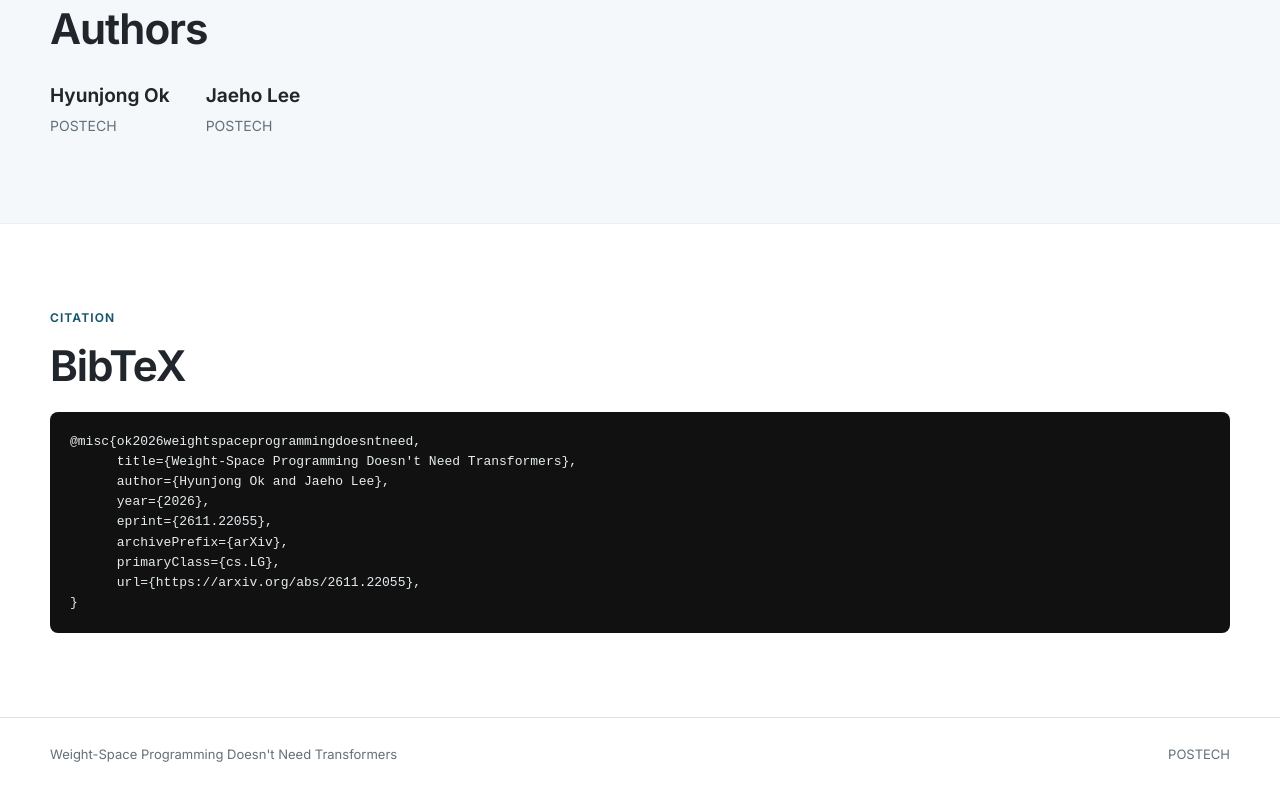
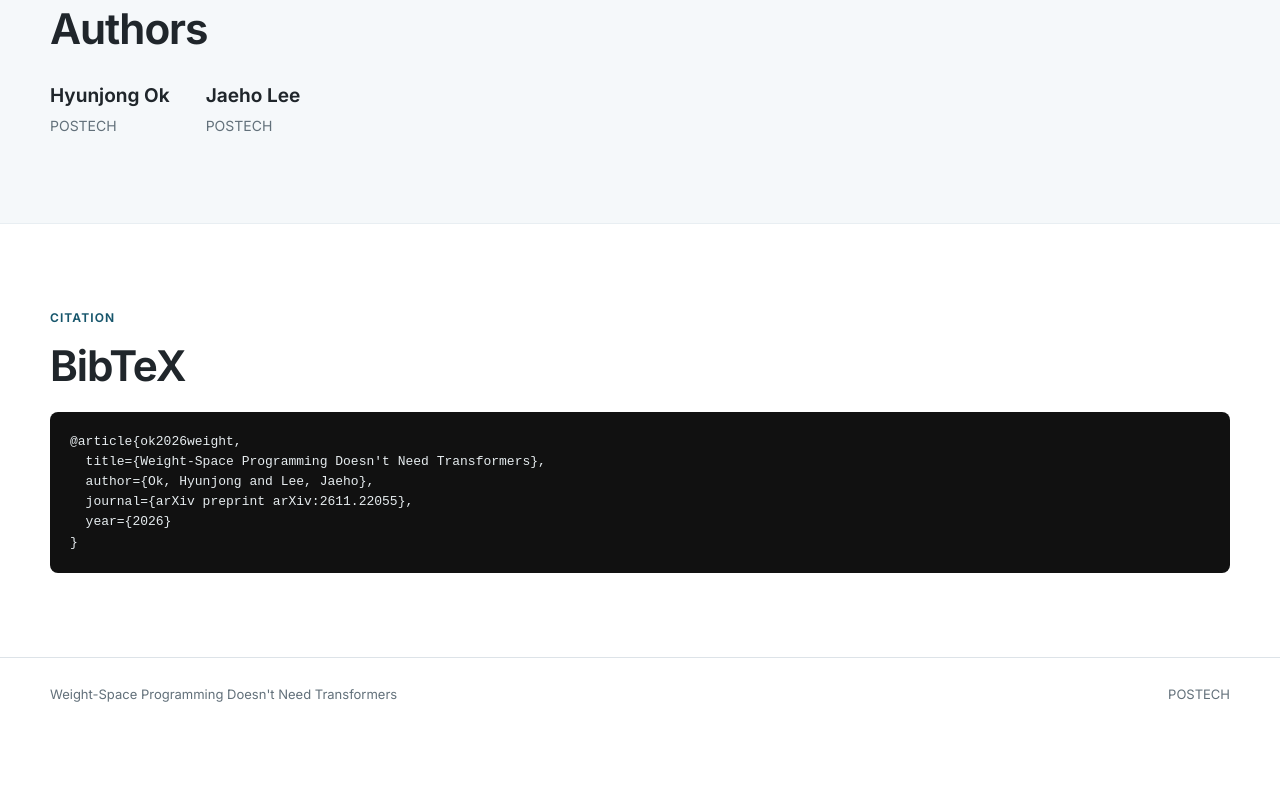
Before and after one commit to wsp-no-transformer/wsp-no-transformer.github.io, a plain HTML site: page index.html in a window 1280 px wide. Shown: the part 8209-9009 px from the top of the page. After the commit the page ends 8954 px from the top, so only its background shows below. Drawn offline with Linux system fonts and the light colour scheme.

Commit message:
Citation as arXiv article entry

```diff
--- a/index.html
+++ b/index.html
@@ -149,14 +149,11 @@ video{display:block;width:100%;border:1px solid var(--line);border-radius:10px;b
 
 <section class='section' id='citation'><div class='wrap'>
 <p class='eyebrow'>Citation</p><h2>BibTeX</h2>
-<pre>@misc{ok2026weightspaceprogrammingdoesntneed,
-      title={Weight-Space Programming Doesn't Need Transformers},
-      author={Hyunjong Ok and Jaeho Lee},
-      year={2026},
-      eprint={2611.22055},
-      archivePrefix={arXiv},
-      primaryClass={cs.LG},
-      url={https://arxiv.org/abs/2611.22055},
+<pre>@article{ok2026weight,
+  title={Weight-Space Programming Doesn't Need Transformers},
+  author={Ok, Hyunjong and Lee, Jaeho},
+  journal={arXiv preprint arXiv:2611.22055},
+  year={2026}
 }</pre>
 </div></section>
 </main>
```
